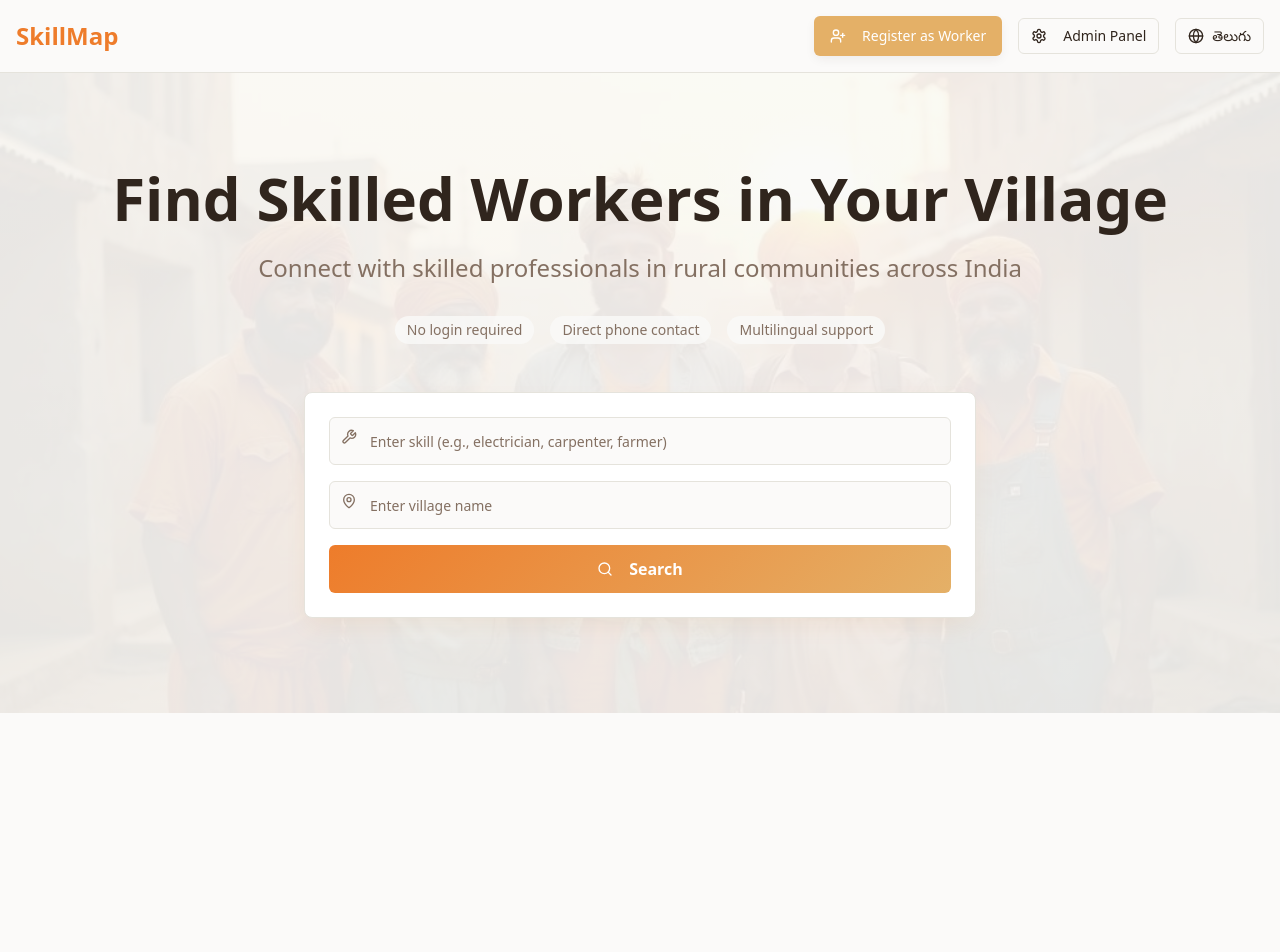
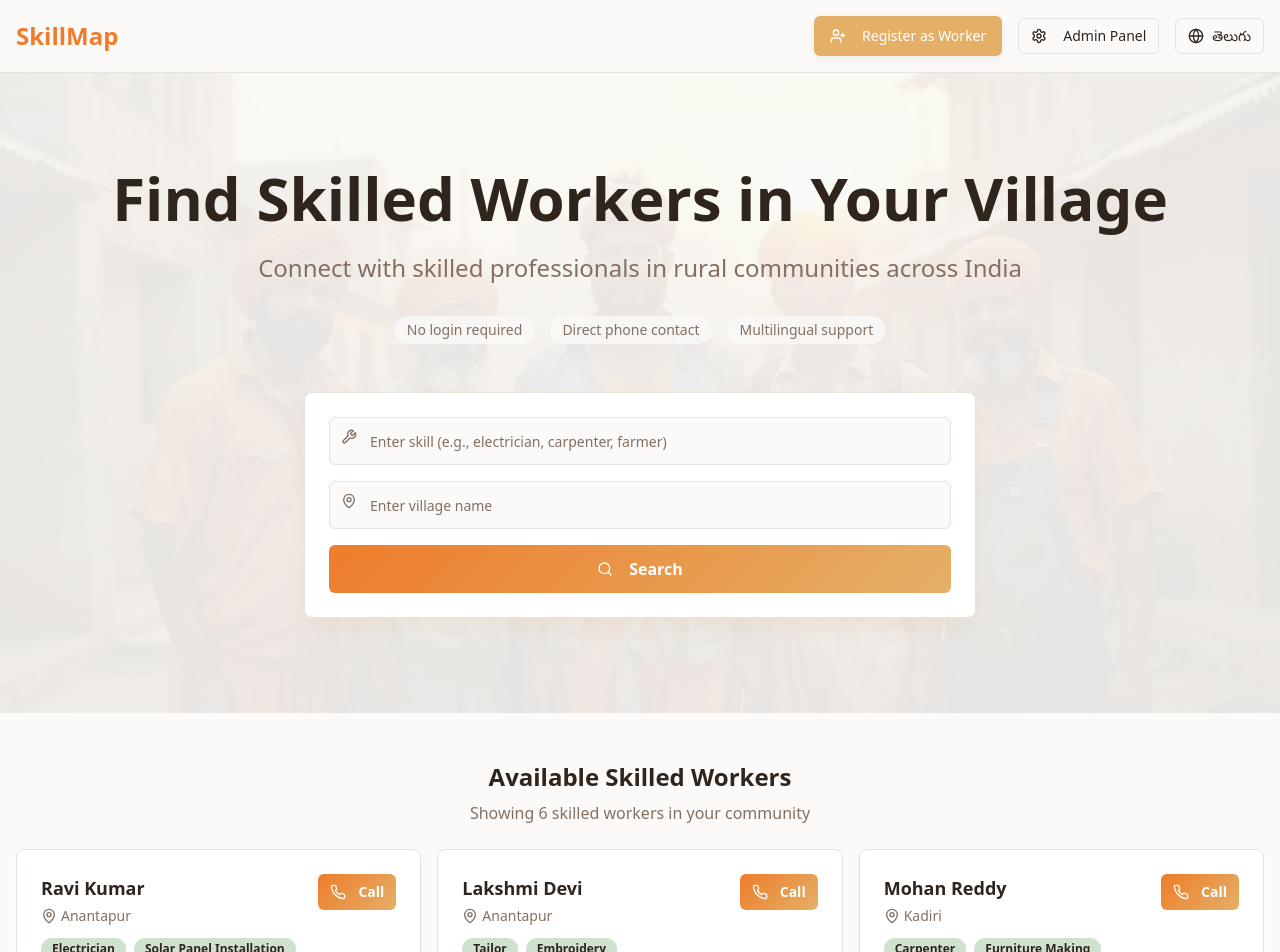
Before and after one commit to rakesh-miriyala/skill-connect-grama-map, a React (Vite) app: page / in a window 1280 px wide. Shown: the top 952 px of the page. Before the commit the page ends 800 px from the top, so only its background shows below. Built offline with nearby package versions, Linux system fonts and the light colour scheme.

Commit message:
Add worker display and search
Implement a feature to display workers on the home page with a search and filter functionality. When a filter is applied, only the matching workers will be displayed.

```diff
--- a/src/components/SearchResults.tsx
+++ b/src/components/SearchResults.tsx
@@ -34,12 +34,13 @@ export const SearchResults = ({ workers, language, searchTerm, village }: Search
     <div className="space-y-6">
       <div className="text-center">
         <h2 className="text-2xl font-bold text-foreground mb-2">
-          Search Results
+          {searchTerm || village ? 'Search Results' : 'Available Skilled Workers'}
         </h2>
         <p className="text-muted-foreground">
-          Found {workers.length} skilled worker{workers.length !== 1 ? 's' : ''}
+          {searchTerm || village ? 'Found' : 'Showing'} {workers.length} skilled worker{workers.length !== 1 ? 's' : ''}
           {searchTerm && ` for "${searchTerm}"`}
           {village && ` in ${village}`}
+          {!searchTerm && !village && ' in your community'}
         </p>
       </div>
 
--- a/src/pages/Index.tsx
+++ b/src/pages/Index.tsx
@@ -136,10 +136,20 @@ const Index = () => {
       />
 
       {currentPage === 'home' && (
-        <HeroSection
-          language={language}
-          onSearch={handleSearch}
-        />
+        <>
+          <HeroSection
+            language={language}
+            onSearch={handleSearch}
+          />
+          <div className="container mx-auto px-4 py-12">
+            <SearchResults
+              workers={workers.filter(worker => worker.isActive)}
+              language={language}
+              searchTerm=""
+              village=""
+            />
+          </div>
+        </>
       )}
 
       {currentPage === 'search-results' && (
```
